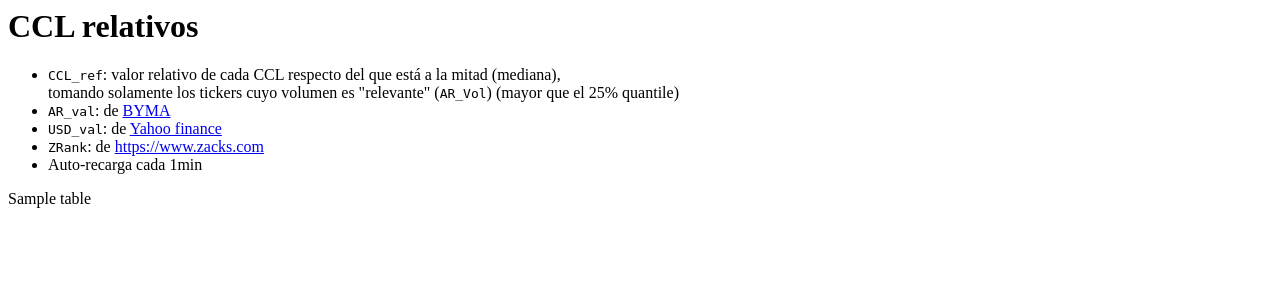
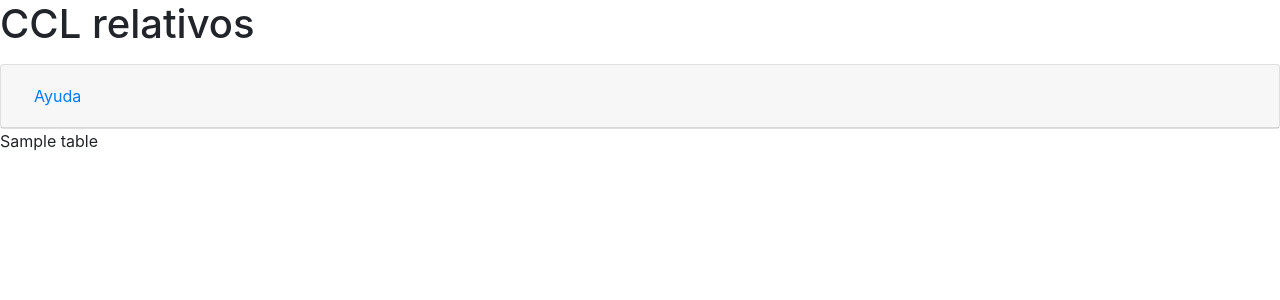
Before and after one commit to jjo/stocks, a Python web app: template cedears/templates/root.html in a window 1280 px wide. Shown: the top 300 px of the page. Run offline with Jinja, Linux system fonts and the light colour scheme; the template is opened without the code that fills it: most values are stand-ins (such as "Sample title", 1, 10 or a date in 2020); some libraries are stand-ins or nearby versions.

Commit message:
fix per-row calc for AR_tot, CCL_val; use accordion for "Ayuda"

```diff
--- a/cedears/templates/root.html
+++ b/cedears/templates/root.html
@@ -3,8 +3,11 @@
   <title>CCL_relativos</title>
 <script type="text/javascript" src="https://code.jquery.com/jquery-3.5.1.js"></script>
 <!-- with Buttons and other features, from https://datatables.net/download/ -->
+<link rel="stylesheet" type="text/css" href="https://cdnjs.cloudflare.com/ajax/libs/twitter-bootstrap/4.1.3/css/bootstrap.css">
+<link rel="stylesheet" href="https://maxcdn.bootstrapcdn.com/bootstrap/4.0.0/css/bootstrap.min.css" integrity="sha384-Gn5384xqQ1aoWXA+058RXPxPg6fy4IWvTNh0E263XmFcJlSAwiGgFAW/dAiS6JXm" crossorigin="anonymous">
 <link rel="stylesheet" type="text/css" href="https://cdn.datatables.net/v/dt/dt-1.10.21/b-1.6.2/b-colvis-1.6.2/b-html5-1.6.2/cr-1.5.2/fc-3.3.1/fh-3.1.7/kt-2.5.2/r-2.2.5/sl-1.3.1/datatables.min.css">
 <script type="text/javascript" src="https://cdn.datatables.net/v/dt/dt-1.10.21/b-1.6.2/b-colvis-1.6.2/b-html5-1.6.2/cr-1.5.2/fc-3.3.1/fh-3.1.7/kt-2.5.2/r-2.2.5/sl-1.3.1/datatables.min.js"></script>
+<script src="https://maxcdn.bootstrapcdn.com/bootstrap/4.0.0/js/bootstrap.min.js" integrity="sha384-JZR6Spejh4U02d8jOt6vLEHfe/JQGiRRSQQxSfFWpi1MquVdAyjUar5+76PVCmYl" crossorigin="anonymous"></script>
 
 <style>
 /* some personal style */
@@ -38,14 +41,38 @@ td.highlight {
 <body>
 <h1>CCL relativos</h1>
 <p>
+<div id="accordion">
+  <div class="card">
+    <div class="card-header" id="headingOne">
+      <h5 class="mb-0">
+        <button class="btn btn-link collapsed" data-toggle="collapse" data-target="#collapseOne" aria-expanded="false" aria-controls="collapseOne">
+          Ayuda
+        </button>
+      </h5>
+    </div>
+
+    <div id="collapseOne" class="collapse" aria-labelledby="headingOne" data-parent="#accordion">
+      <div class="card-body">
         <ul>
-  <li><code>CCL_ref</code>: valor relativo de cada CCL respecto del que está a la mitad (mediana),<br>
-    tomando solamente los tickers cuyo volumen es "relevante" (<code>AR_Vol</code>) (mayor que el 25% quantile)
+          <li>Se muestran sólo los tickers cuyo volumen es "relevante" (<code>AR_Vol</code> mayor que el 25% quantile)
+          <li><code>CCL_pct</code>: valor relativo PORCENTUAL de cada CCL respecto del que está a la mitad del rango (mediana)
           <li><code>AR_val</code>: de <a href="https://www.byma.com.ar/wp-admin/admin-ajax.php?action=get_panel&panel_id=5">BYMA</a>
           <li><code>USD_val</code>: de <a href="https://finance.yahoo.com/">Yahoo finance</a>
           <li><code>ZRank</code>: de <a href=https://www.zacks.com/>https://www.zacks.com</a>
           <li>Auto-recarga cada 1min
+          <li>Ejemplos de uso del campo "Search:"
+            <ol>
+              <li><code>buy</code> -- para encontrar oportunidades de compra con CCL "bajo" (relativo al resto)
+              <li><code>sell</code> -- para encontrar oportunidades de venta con CCL "alto" (relativo al resto)
+              <li><code>cdo</code> -- para encontrar oportunidades de compra/venta de contado
+              <li><code>cdo.*buy</code> -- 1 y 3
+              <li><code>cdo.*sell</code> -- 2 y 3
+            </ol>
         </ul>
+      </div>
+    </div>
+  </div>
+</div>
 <p>
 {{ table | safe }}
 <script>
@@ -66,6 +93,9 @@ function getDT() {
     pageLength: 50,
     dom: 'Bfrtip',
     // 3 buttons: reload, copy, copy current page
+    search: {
+      regex: true,
+    },
     buttons: [
       {
         text: 'Reload',
```
Also changed, not shown: cedears/cedears.py (+16 -19 lines). Lines whose indentation alone changed are shown as unchanged.
